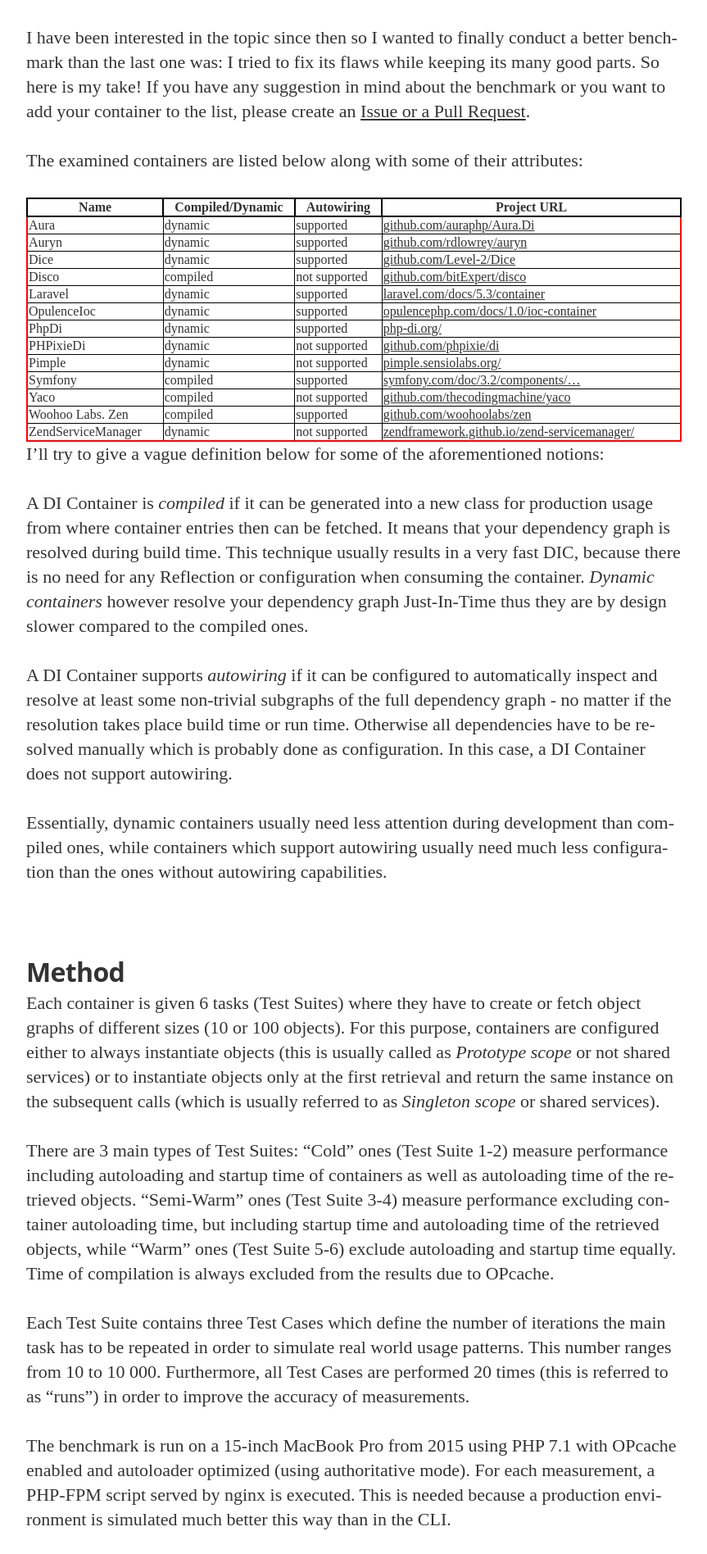
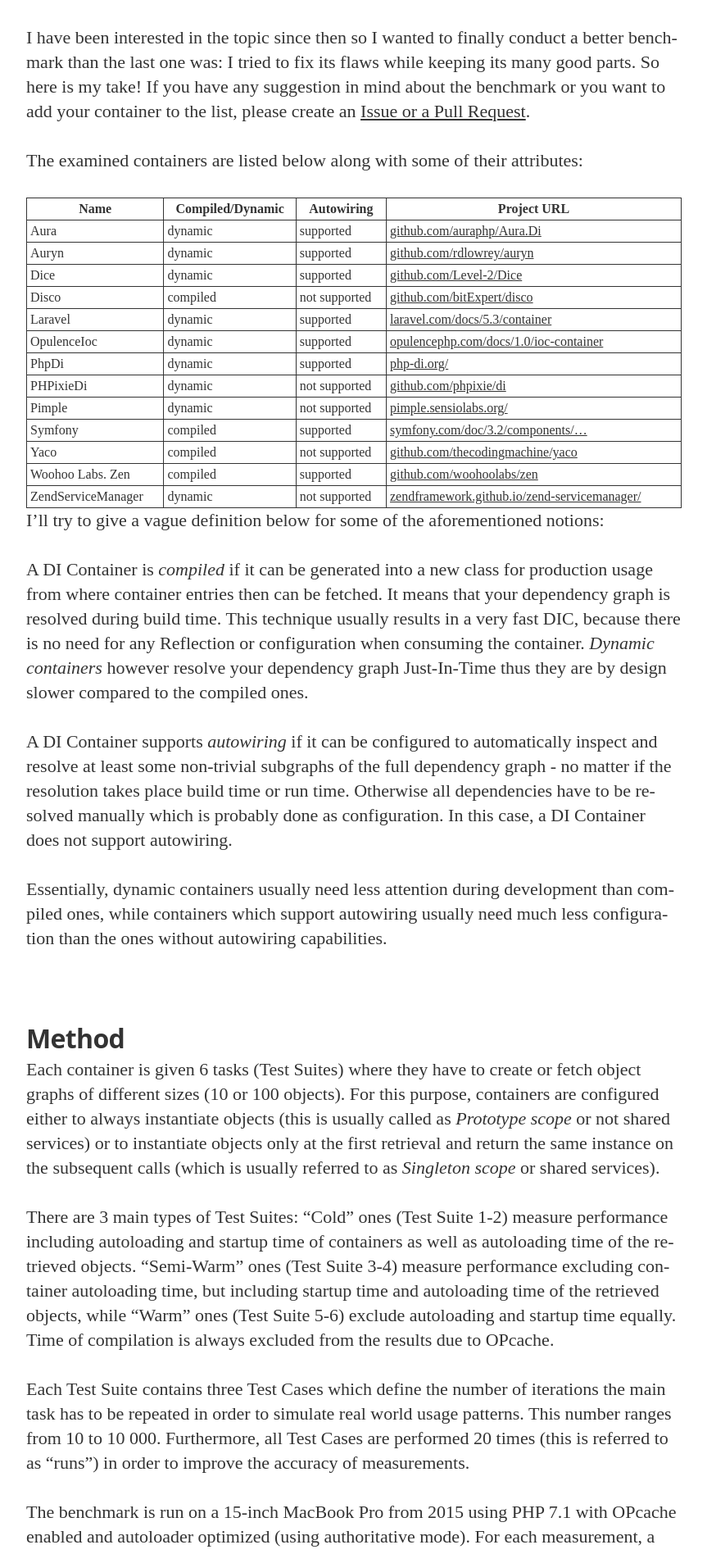
Before and after one commit to kocsismate/kocsismate.github.io, a Jekyll site: the page built from _posts/2017-01-20-benchmark-for-some-popular-di-containers.md, in a window 1280 px wide. Shown: the part 1029-2925 px from the top of the page at 82% size, without its empty margins (208-1071 px from the left). Built offline with Jekyll 4.4.1, drawn with Linux system fonts in a browser that asks for light colours; nearby versions of some CDN libraries; some web fonts are replaced; comment, search, counter and statistics services are not loaded.

Commit message:
Improved table look and feel

```diff
--- a/assets/css/main.sass
+++ b/assets/css/main.sass
@@ -624,8 +624,10 @@
   width: 100%
   border-collapse: collapse
   border-spacing: 0
-  border: 2px solid #ff0000
+  border: 1px solid #333
   th
-    border: 2px solid #000000
+    padding: 4px
+    border: 1px solid #333
   td
-    border: 1px solid #000000
+    padding: 4px
+    border: 1px solid #333
```
